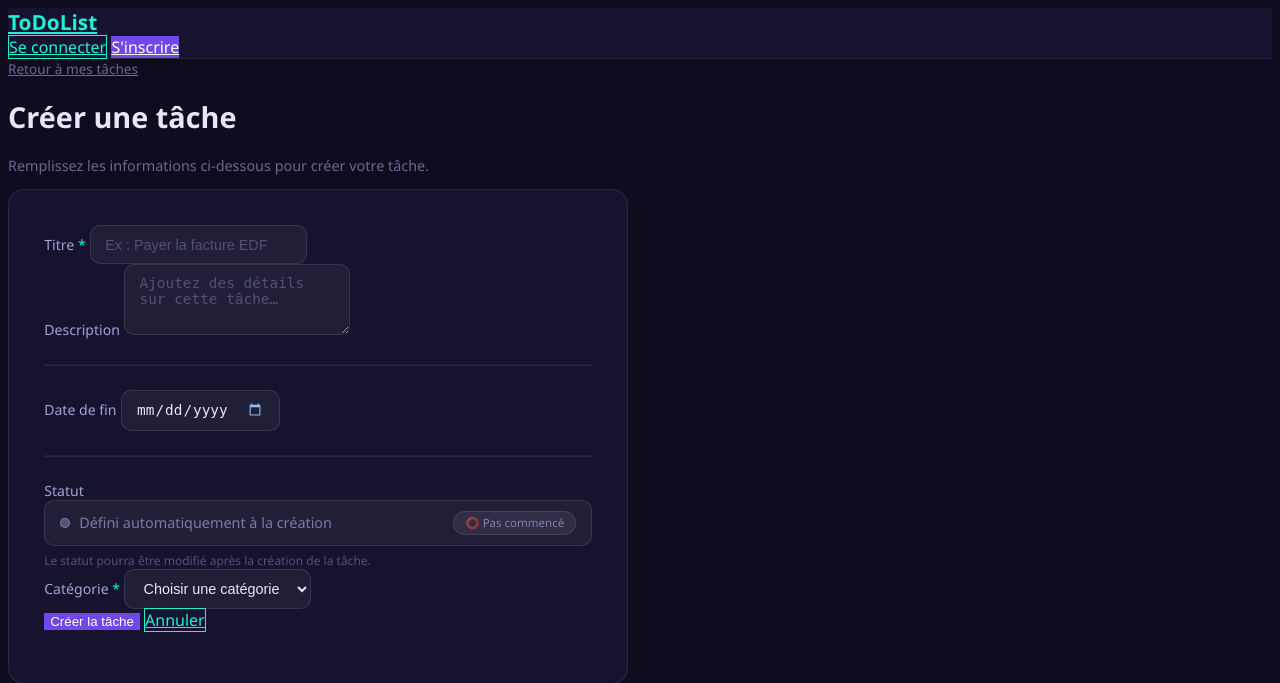
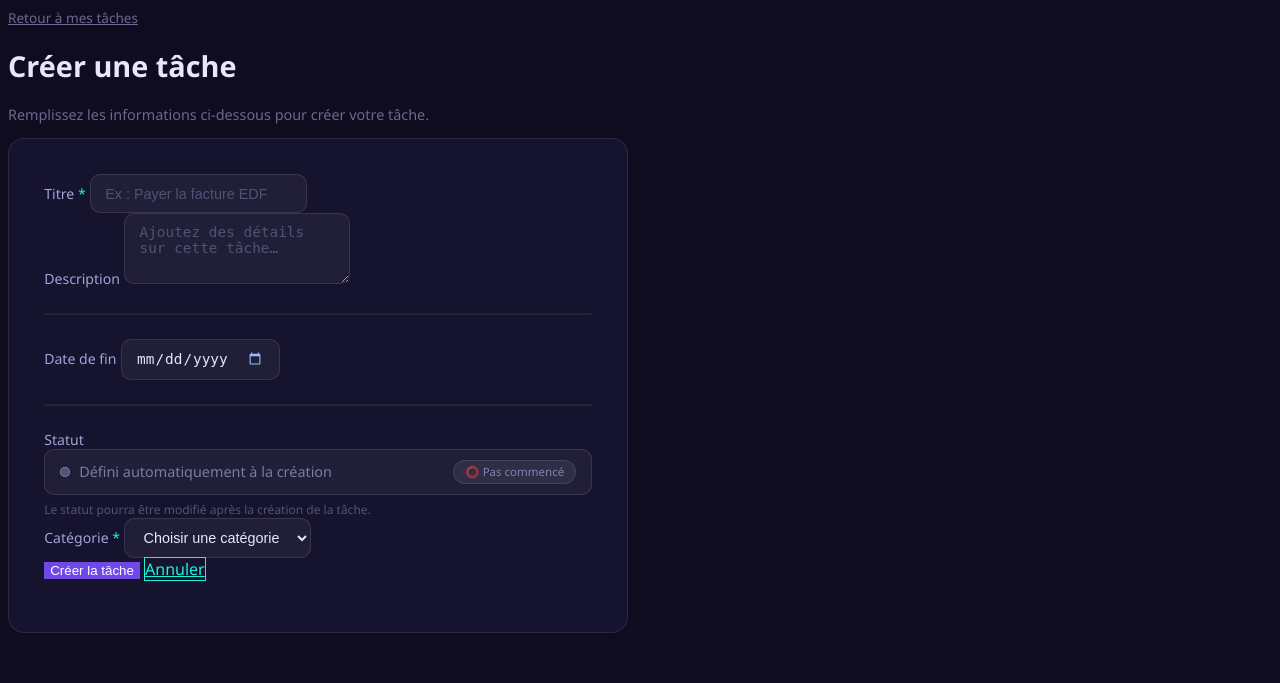
Before and after one commit to agautier773-crypto/ToDoList, a PHP site: page /form.php in a window 1280 px wide. Shown: the top 683 px of the page. Run offline with PHP 8.4, Linux system fonts and the light colour scheme; data that the repository does not hold is empty.

Commit message:
Enlever navbar et ref sur bouton

```diff
--- a/views/tache/form.php
+++ b/views/tache/form.php
@@ -1,4 +1,7 @@
 <?php
+
+use App\Helpers\Csrf;
+
 if (isset($tache->id)){
     $action = "update";
     $titre = "Modifier la ";
@@ -104,17 +107,6 @@ if (isset($tache->id)){
 
 <body>
 
-<!-- NAV -->
-<nav class="navbar">
-    <div class="container d-flex justify-content-between align-items-center">
-        <a class="navbar-brand" href="#"><i class="bi bi-check2-square me-2"></i>ToDoList</a>
-        <div class="d-flex gap-2">
-            <a href="#" class="btn btn-outline-c btn-sm px-3">Se connecter</a>
-            <a href="/users/create" class="btn btn-violet btn-sm px-3">S'inscrire</a>
-        </div>
-    </div>
-</nav>
-
 <!-- CONTENU -->
 <div class="container py-5" style="max-width: 620px;">
 
--- a/views/tache/index.php
+++ b/views/tache/index.php
@@ -104,7 +104,7 @@
             <h1 class="fw-bold mb-1" style="font-size:1.8rem;">Mes tâches</h1>
             <p style="color:rgba(200,197,255,.5);font-size:.9rem;margin:0;"><?= count($tache) ?> tâches au total</p>
         </div>
-        <a href="#" class="btn btn-violet px-4">
+        <a href="/tache/create" class="btn btn-violet px-4">
             <i class="bi bi-plus-circle me-2"></i>Nouvelle tâche
         </a>
     </div>
```
